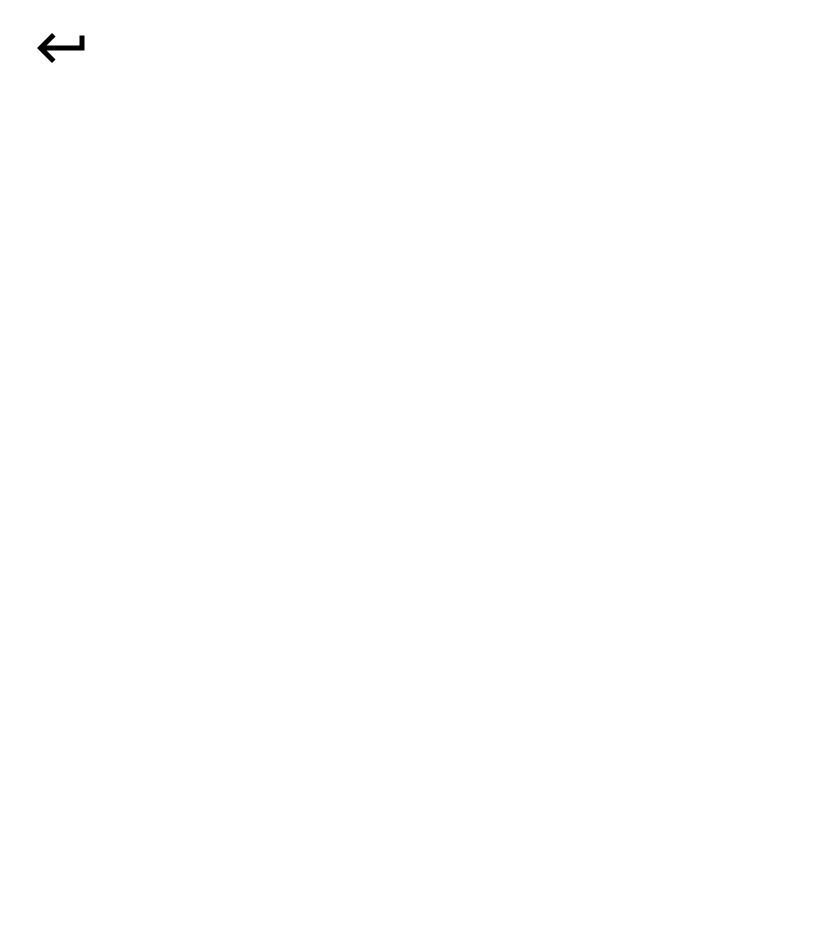
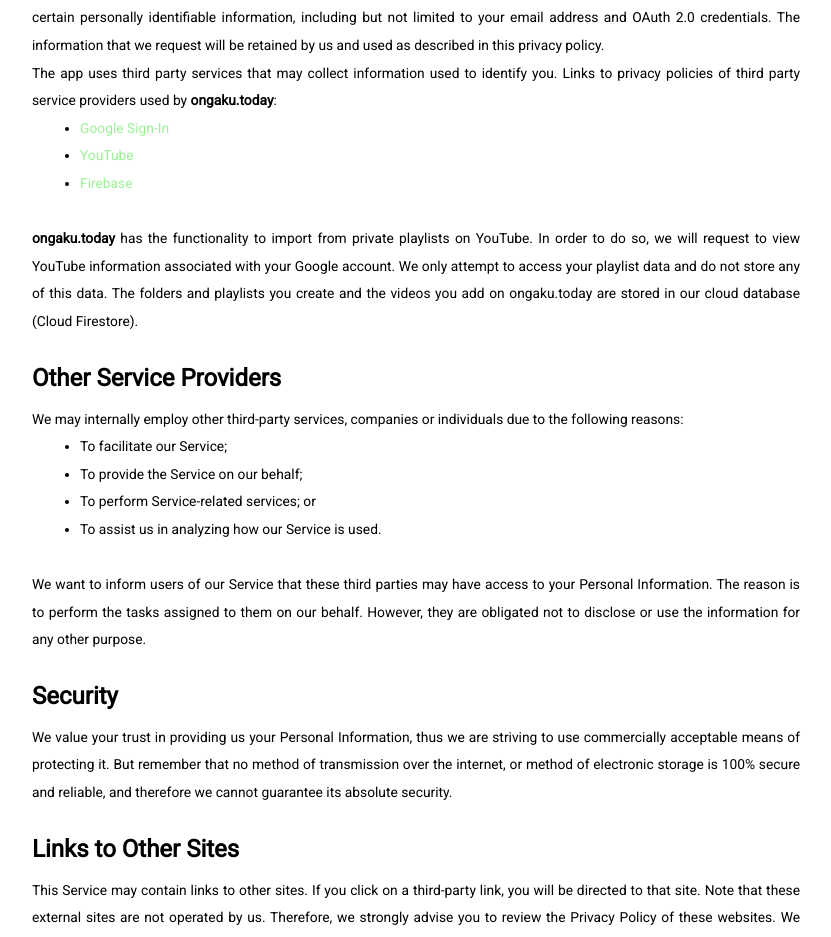
Before and after one commit to Kalamitous/ongaku.today, a React (Create React App) app: page /privacy in a window 1280 px wide. Shown: the part 326-1263 px from the top of the page, without its empty margins (224-1055 px from the left). Before the commit the page ends 800 px from the top, so only its background shows below. Built offline with nearby package versions, Linux system fonts and the light colour scheme; no server answers.

Commit message:
update privacy policy

```diff
--- a/src/components/Privacy.js
+++ b/src/components/Privacy.js
@@ -9,17 +9,68 @@ const Privacy = () => (
         <div className="horizontal-divider" />
         <br />
         <h5>
-            <b>ongaku.today</b> will be able to see your name and email upon sign-in.
-            Only your email will be collected to serve as a method of identifying you.
+            If you choose to use <b>ongaku.today</b>, then you agree to the collection and use of information in relation to this policy.
+            The Personal Information that we collect is used for providing and improving <b>ongaku.today</b>.
+            We will not use or share your information with anyone except as described in this Privacy Policy.
         </h5>
         <br />
+        <br />
+        <h3>Information Collection and Use</h3>
+        <br />
         <h5>
-            To be able to import playlists from YouTube, <b>ongaku.today</b> will ask for permission to view your YouTube account.
-            You can choose to deny this request at the cost of not being able to use the importing feature.
+            For a better experience, and in order to provide our Service, we may require you to provide us, either directly or indirectly,
+            with certain personally identifiable information, including but not limited to your email address and OAuth 2.0 credentials.
+            The information that we request will be retained by us and used as described in this privacy policy.
+            <br />
+            The app uses third party services that may collect information used to identify you.
+            Links to privacy policies of third party service providers used by <b>ongaku.today</b>:
+            <ul>
+                <li><a href="https://policies.google.com/privacy">Google Sign-In</a></li>
+                <li><a href="https://policies.google.com/privacy">YouTube</a></li>
+                <li><a href="https://policies.google.com/privacy">Firebase</a></li>
+            </ul>
+            <br />
+            <b>ongaku.today</b> has the functionality to import from private playlists on YouTube.
+            In order to do so, we will request to view YouTube information associated with your Google account.
+            We only attempt to access your playlist data and do not store any of this data.
+            The folders and playlists you create and the videos you add on ongaku.today are stored in our cloud database (Cloud Firestore).
         </h5>
         <br />
+        <br />
+        <h3>Other Service Providers</h3>
+        <br />
         <h5>
-            The folders and playlists you create and the videos you add on <b>ongaku.today</b> will be saved on our systems.
+            We may internally employ other third-party services, companies or individuals due to the following reasons:
+            <ul>
+                <li>To facilitate our Service;</li>
+                <li>To provide the Service on our behalf;</li>
+                <li>To perform Service-related services; or</li>
+                <li>To assist us in analyzing how our Service is used.</li>
+            </ul>
+            <br />
+            We want to inform users of our Service that these third parties may have access to your Personal Information.
+            The reason is to perform the tasks assigned to them on our behalf.
+            However, they are obligated not to disclose or use the information for any other purpose.
+        </h5>
+        <br />
+        <br />
+        <h3>Security</h3>
+        <br />
+        <h5>
+            We value your trust in providing us your Personal Information, thus we are striving to use commercially acceptable means of protecting it.
+            But remember that no method of transmission over the internet, or method of electronic storage is 100% secure and reliable,
+            and therefore we cannot guarantee its absolute security.
+        </h5>
+        <br />
+        <br />
+        <h3>Links to Other Sites</h3>
+        <br />
+        <h5>
+            This Service may contain links to other sites.
+            If you click on a third-party link, you will be directed to that site.
+            Note that these external sites are not operated by us.
+            Therefore, we strongly advise you to review the Privacy Policy of these websites.
+            We have no control over and assume no responsibility for the content, privacy policies, or practices of any third-party sites or services.
         </h5>
         <br />
         <br />
--- a/src/index.css
+++ b/src/index.css
@@ -55,7 +55,12 @@ h5, h5 .MuiSvgIcon-root {
 }
 
 a {
+    color: rgb(var(--highlight-color));
     text-decoration: none;
+}
+
+ul {
+    padding-left: 48px;
 }
 
 input {
```
